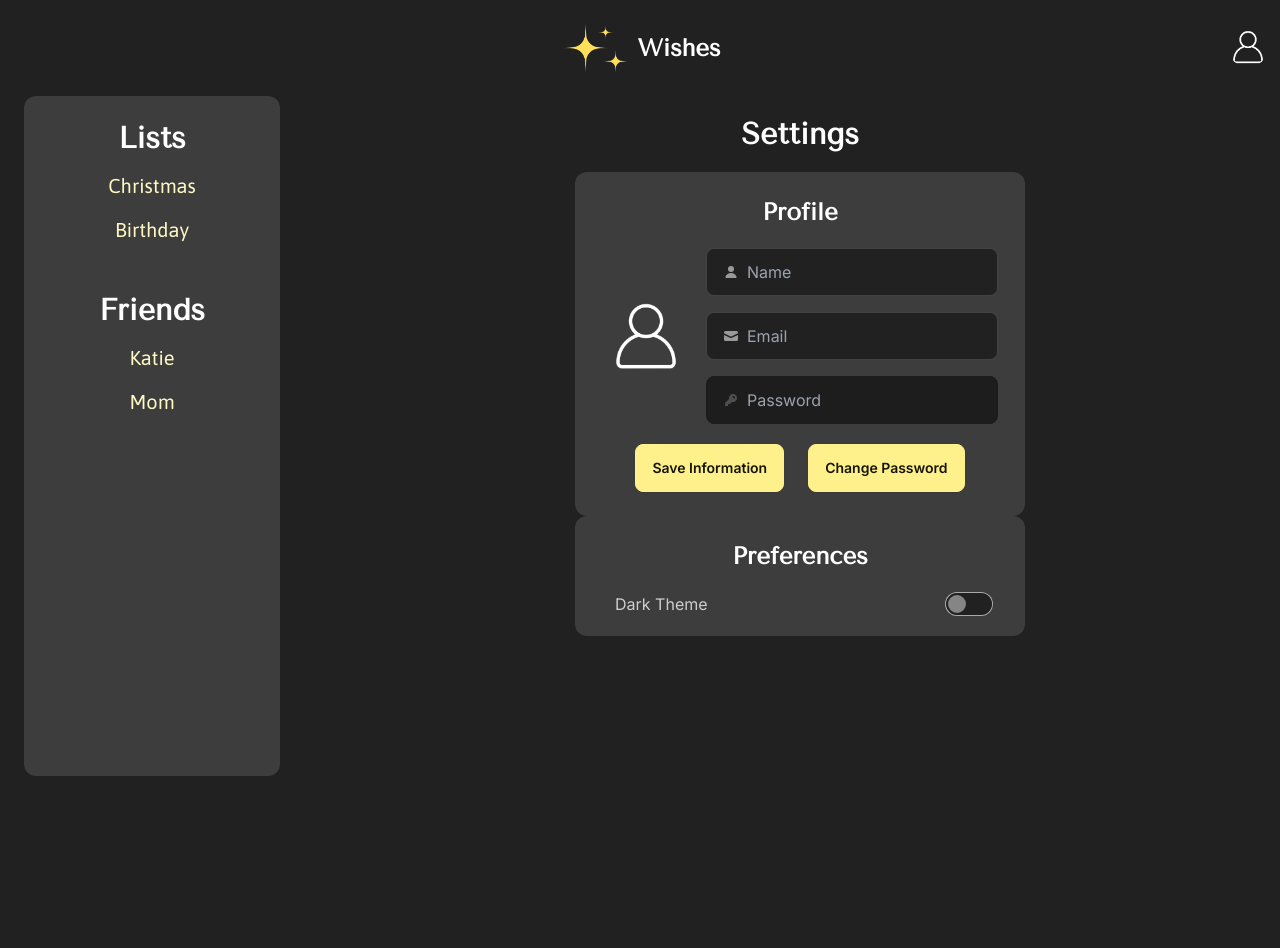
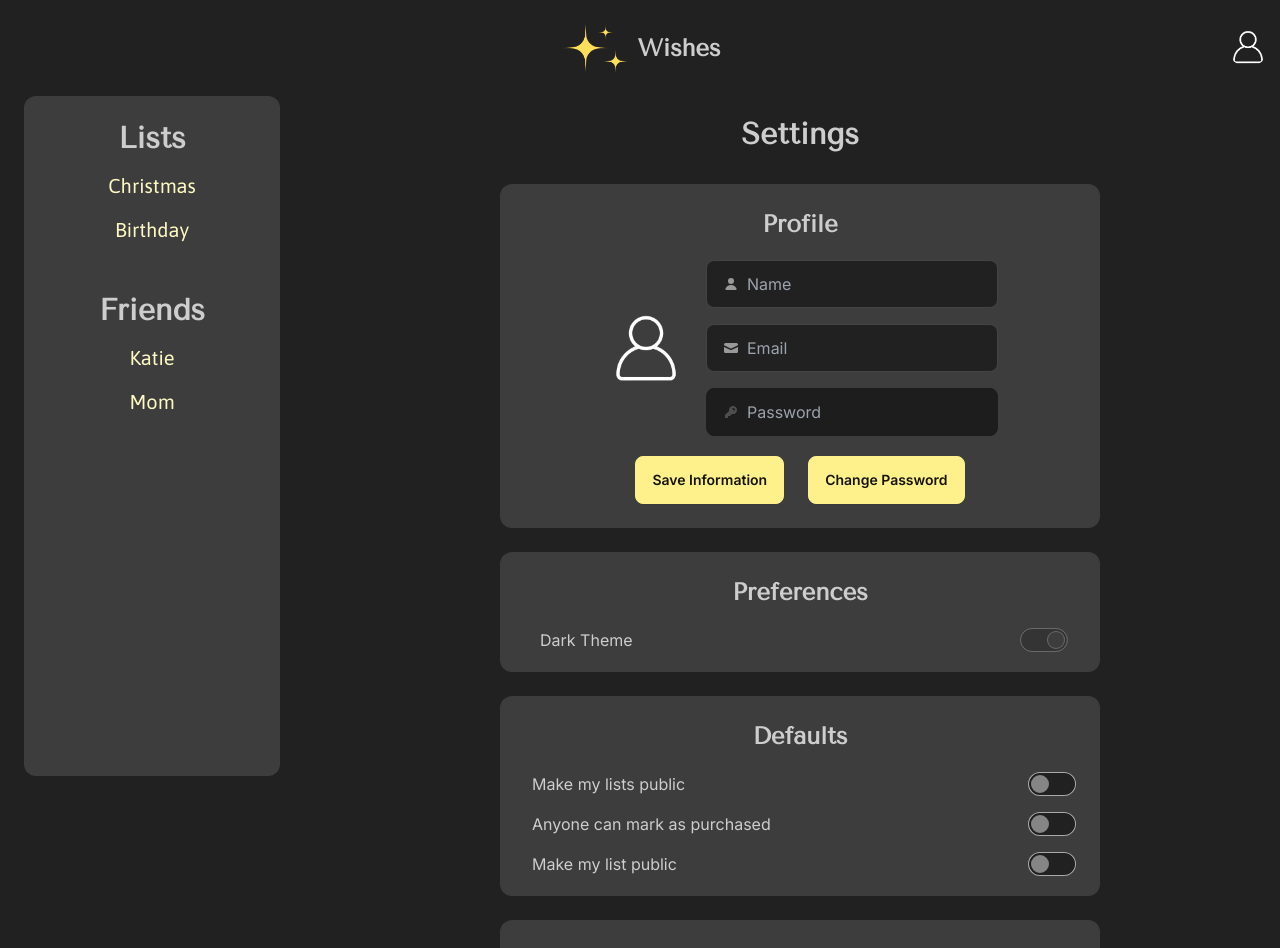
Before and after one commit to SquishyMona/Wishes, a Next.js app: page /settings in a window 1280 px wide. Shown: the top 948 px of the page. Before the commit the page ends 896 px from the top, so only its background shows below. Built offline with nearby package versions, Linux system fonts and the light colour scheme; no server answers.

Commit message:
working on auth

```diff
--- a/package.json
+++ b/package.json
@@ -10,6 +10,8 @@
   },
   "dependencies": {
     "daisyui": "^4.7.2",
+    "firebase": "^10.8.1",
+    "firebase-tools": "^13.4.0",
     "next": "14.1.1",
     "react": "^18",
     "react-dom": "^18",
--- a/src/app/globals.css
+++ b/src/app/globals.css
@@ -4,7 +4,6 @@
 
 h1 {
   font-family: var(--font-tenor-sans);
-  color: white;
 }
 
 a {
--- a/src/app/layout.tsx
+++ b/src/app/layout.tsx
@@ -3,6 +3,7 @@ import { Inter, Tenor_Sans, Asap } from "next/font/google";
 import "./globals.css";
 import Navigation from "@/components/Navigation";
 import { AllLists } from "@/components/Lists";
+import { AuthContextProvider } from "@/context/AuthContext";
 
 const inter = Inter({ subsets: ["latin"] });
 export const tenor_sans = Tenor_Sans({ subsets: ["latin"], weight: '400', variable: '--font-tenor-sans'});
@@ -21,6 +22,7 @@ export default function RootLayout({
   return (
     <html lang="en" id="htmlroot" data-theme="mydarktheme">
       <body className={`${inter.className} ${tenor_sans.variable} ${asap.variable}`}>
+        <AuthContextProvider>
           <Navigation />
           <div className="h-[80vh]">
             <div className="drawer md:auto-cols-[25%_auto] md:drawer-open h-full max-w-[1280px] mx-auto">
@@ -36,6 +38,7 @@ export default function RootLayout({
               </div>
             </div>
           </div>
+        </AuthContextProvider>
       </body>
     </html>
   );
--- a/src/app/settings/page.tsx
+++ b/src/app/settings/page.tsx
@@ -4,11 +4,16 @@ import Image from "next/image";
 import Link from "next/link";
 
 export default function Settings() {
+    const setTheme = (e: HTMLInputElement) => {
+        const root = document.getElementById('htmlroot');
+        root?.setAttribute('data-theme', e.checked ? 'mydarktheme' : 'mylighttheme');
+    }
+
     return (
-        <div className="flex flex-col items-center">
+        <div className="flex flex-col items-center mx-5">
             <h1 className="text-center text-3xl font-bold my-5">Settings</h1>
-            <div className="flex flex-col items-center bg-primary h-full mx-5 max-md:my-3 rounded-xl text-center p-3 min-w-[450px]">
-                <h1 className="text-2xl text-white my-3 font-bold">Profile</h1>
+            <div className="flex flex-col items-center bg-primary h-full mx-5 my-3 rounded-xl text-center p-3 w-4/5 max-w-[600px] min-w-[325px]">
+                <h1 className="text-2xl my-3 font-bold">Profile</h1>
                 <div className="flex flex-col sm:flex-row items-center">
                     <Image src="/accplaceholderdark.png" alt="Account" width={80} height={80} className="m-3" />
                     <div className="flex flex-col">
@@ -31,11 +36,44 @@ export default function Settings() {
                     <button className="btn btn-secondary m-3">Change Password</button>
                 </div>
             </div>
-            <div className="flex flex-col bg-primary h-full mx-5 max-md:my-3 rounded-xl text-center p-3 min-w-[450px]">
-                <h1 className="text-2xl text-white my-3 font-bold">Preferences</h1>
-                <div className="flex flex-col sm:flex-row items-center mx-5">
+            <div className="flex flex-col bg-primary h-full mx-5 my-3 rounded-xl text-center p-3 w-4/5 max-w-[600px] min-w-[325px]">
+                <h1 className="text-2xl my-3 font-bold">Preferences</h1>
+                <div className="flex flex-row items-center mx-5">
                     <label className="flex items-center gap-2 m-2">Dark Theme</label>
-                    <input type="checkbox" className="toggle toggle-secondary ml-auto" data-toggle-theme="mythemedark, mythemelight"/>
+                    <div className="tooltip flex ml-auto" data-tip="Coming Soon!">
+                        <input
+                            type="checkbox"
+                            className="toggle toggle-secondary"
+                            onClick={(e) => setTheme(e.currentTarget)}
+                            checked disabled/>
+                    </div>
+                </div>
+            </div>
+            <div className="flex flex-col bg-primary h-full mx-5 my-3 rounded-xl text-center p-3 w-4/5 max-w-[600px] min-w-[325px]">
+                <h1 className="text-2xl my-3 font-bold">Defaults</h1>
+                <div className="flex flex-row items-center mx-3">
+                    <label className="flex items-center gap-2 m-2 text-start">Make my lists public</label>
+                    <input
+                        type="checkbox"
+                        className="toggle toggle-secondary ml-auto" />
+                </div>
+                <div className="flex flex-row items-center mx-3">
+                    <label className="flex items-center gap-2 m-2 text-start">Anyone can mark as purchased</label>
+                    <input
+                        type="checkbox"
+                        className="toggle toggle-secondary ml-auto" />
+                </div>
+                <div className="flex flex-row items-center mx-3">
+                    <label className="flex items-center gap-2 m-2 text-start">Make my list public</label>
+                    <input
+                        type="checkbox"
+                        className="toggle toggle-secondary ml-auto" />
+                </div>
+            </div>
+            <div className="flex flex-col bg-primary h-full mx-5 my-3 rounded-xl text-center p-3 w-4/5 max-w-[600px] min-w-[325px]">
+                <h1 className="text-2xl my-3 font-bold">Account Actions</h1>
+                <div className="flex flex-col items-center">
+                    <button className="btn btn-error m-3">Delete Account</button>
                 </div>
             </div>
         </div>
--- a/src/components/Lists.tsx
+++ b/src/components/Lists.tsx
@@ -12,14 +12,14 @@ export function AllLists() {
     return (
         <div className="w-2/3 mx-3 md:flex flex-col bg-primary h-[95vh] md:h-[85vh] max-md:my-5 md:w-[80%] rounded-xl text-center p-3">
             <div className="flex flex-col mb-5">
-                <h1 className="text-3xl text-white mt-3 font-bold">Lists</h1>
+                <h1 className="text-3xl mt-3 font-bold">Lists</h1>
                 <div className="menu items-center">
                     <li><a href="/?list=Christmas" className="join-item text-accent ">Christmas</a></li>
                     <li><a href="/?list=Birthday" className="join-item text-accent">Birthday</a></li>
                 </div>
             </div>
             <div>
-                <h1 className="text-3xl text-white mt-3 font-bold">Friends</h1>
+                <h1 className="text-3xl mt-3 font-bold">Friends</h1>
                 <div className="menu items-center">
                     <li><a href="/?list=Christmas" className="join-item text-accent">Katie</a></li>
                     <li><a href="/?list=Birthday" className="join-item text-accent">Mom</a></li>
--- a/src/components/Navigation.tsx
+++ b/src/components/Navigation.tsx
@@ -2,15 +2,22 @@
 
 import Image from "next/image";
 import Link from "next/link";
+import { getAuth } from "firebase/auth";
+import { signOut } from "@/lib/firebase/auth";
+import { app } from "@/lib/firebase/config";
+import { useRouter } from "next/navigation";
+import SignInForm from "@/components/auth/SignInForm";
 
 export default function Navigation() {
+  const router = useRouter();
+  const auth = getAuth(app);
   const openDrawer = () => {
     const checkbox: HTMLInputElement | null = document.getElementById('wishes-drawer-toggle') as HTMLInputElement;
     checkbox?.checked ? checkbox.checked = false : checkbox.checked = true;
   }
 
   return (
-    <nav className="navbar bg-base-100">
+    <nav className="navbar bg-base-100 sticky top-0 z-10">
       <div className="navbar-start">
           <button onClick={openDrawer} tabIndex={0} role="button" className="btn btn-ghost btn-circle md:hidden">
             <svg xmlns="http://www.w3.org/2000/svg" className="h-5 w-5" fill="none" viewBox="0 0 24 24" stroke="currentColor"><path strokeLinecap="round" strokeLinejoin="round" strokeWidth="2" d="M4 6h16M4 12h16M4 18h7" /></svg>
@@ -30,11 +37,19 @@ export default function Navigation() {
             </div>
           </div>
           <ul tabIndex={0} className="mt-3 z-[1] p-2 shadow menu menu-sm dropdown-content bg-base-100 rounded-box w-52">
-            <li><Link className="text-lg" href="/settings">Settings</Link></li>
-            <li><Link className="text-lg" href="/logout">Log Out</Link></li>
+            {
+              auth.currentUser ?
+              <>
+                <li><Link className="text-lg" href="/settings">Settings</Link></li>
+                <li><button className="text-lg" onClick={() => signOut().then(() => router.push("/"))}>Log Out</button></li>
+              </> :
+              <>
+                <li><button className="text-lg" onClick={() => (document.getElementById("signInModal") as HTMLDialogElement)?.showModal()}>Sign In</button></li>              </>
+            }
           </ul>
         </div>
       </div>
+      <SignInForm />
     </nav>
   );
 }
--- /dev/null
+++ b/src/components/auth/SignInForm.tsx
@@ -0,0 +1,53 @@
+"use client";
+
+import Link from "next/link";
+import Image from "next/image";
+import { useRouter } from "next/navigation";
+import { useState } from "react";
+import { emailSignIn, googleSignIn } from "@/lib/firebase/auth";
+
+export default function SignInForm() {
+    const [email, setEmail] = useState('');
+    const [password, setPassword] = useState('');
+    const router = useRouter();
+
+    const handleForm = async (e: React.FormEvent<HTMLFormElement>) => {
+        e.preventDefault();
+        try {
+            await emailSignIn(email, password);
+        }
+        catch (error) {
+            console.error(error);
+        }
+        return router.push('/');
+    }
+
+    return (
+        <dialog id="signInModal" className="modal">
+        <div className="modal-box">
+            <h1 className="font-bold text-xl text-center">Sign In</h1>
+            <p className="text-center m-2">Don&apos;t have an account? Create one here!</p>
+            <form onSubmit={handleForm} method="dialog" className="flex flex-col">
+                <label className="input input-bordered flex items-center gap-2 my-2">
+                    <svg xmlns="http://www.w3.org/2000/svg" viewBox="0 0 16 16" fill="currentColor" className="w-4 h-4 opacity-70"><path d="M2.5 3A1.5 1.5 0 0 0 1 4.5v.793c.026.009.051.02.076.032L7.674 8.51c.206.1.446.1.652 0l6.598-3.185A.755.755 0 0 1 15 5.293V4.5A1.5 1.5 0 0 0 13.5 3h-11Z" /><path d="M15 6.954 8.978 9.86a2.25 2.25 0 0 1-1.956 0L1 6.954V11.5A1.5 1.5 0 0 0 2.5 13h11a1.5 1.5 0 0 0 1.5-1.5V6.954Z" /></svg>
+                    <input onChange={(e) => setEmail(e.target.value)} type="text" className="grow" placeholder="Email" />
+                </label>
+                <label className="input input-bordered flex items-center gap-2 my-2">
+                    <svg xmlns="http://www.w3.org/2000/svg" viewBox="0 0 16 16" fill="currentColor" className="w-4 h-4 opacity-70"><path fillRule="evenodd" d="M14 6a4 4 0 0 1-4.899 3.899l-1.955 1.955a.5.5 0 0 1-.353.146H5v1.5a.5.5 0 0 1-.5.5h-2a.5.5 0 0 1-.5-.5v-2.293a.5.5 0 0 1 .146-.353l3.955-3.955A4 4 0 1 1 14 6Zm-4-2a.75.75 0 0 0 0 1.5.5.5 0 0 1 .5.5.75.75 0 0 0 1.5 0 2 2 0 0 0-2-2Z" clipRule="evenodd" /></svg>
+                    <input onChange={(e) => setPassword(e.target.value)} type="password" className="grow" placeholder="Password" />
+                </label>
+                <button type="submit" className="btn btn-secondary m-3">Sign In</button>
+                <button onClick={googleSignIn} type="button" className="btn bg-white text-black m-3">
+                    <Image src="/google.png" alt="Google Logo" width={20} height={20} />
+                    <p>Sign In with Google</p>
+                </button>
+            </form>
+            <div className="modal-action">
+            <form method="dialog">
+                <button className="btn">Close</button>
+            </form>
+            </div>
+        </div>
+        </dialog>
+    )
+}
--- /dev/null
+++ b/src/context/AuthContext.tsx
@@ -0,0 +1,39 @@
+"use client";
+
+import React from 'react';
+import { onAuthStateChanged, getAuth } from 'firebase/auth';
+import { app } from '@/lib/firebase/config';
+
+const auth = getAuth(app);
+
+export const AuthContext = React.createContext({});
+
+export const useAuthContext = () => React.useContext(AuthContext);
+
+export const AuthContextProvider = ({
+    children,
+}: {
+    children: React.ReactNode;
+}) => {
+    const [user, setUser] = React.useState(null);
+    const [loading, setLoading] = React.useState(true);
+
+    React.useEffect(() => {
+        const unsubscribe = onAuthStateChanged(auth, (user) => {
+            if (user) {
+                setUser(user);
+            } else {
+                setUser(null);
+            }
+            setLoading(false);
+        });
+
+        return () => unsubscribe();
+    }, []);
+
+    return (
+        <AuthContext.Provider value={{ user }}>
+            {loading ? <div>Loading...</div> : children}
+        </AuthContext.Provider>
+    );
+};
--- /dev/null
+++ b/src/lib/firebase/auth.js
@@ -0,0 +1,35 @@
+import { signInWithEmailAndPassword, GoogleAuthProvider, signInWithPopup } from "firebase/auth";
+import { getAuth } from "firebase/auth";
+import { app } from "./config";
+
+const auth = getAuth(app);
+
+export function onAuthStateChanged(cb) {
+    return _onAuthStateChanged(auth, cb);
+}
+
+export async function googleSignIn() {
+    const provider = new GoogleAuthProvider();
+
+    try {
+            await signInWithPopup(auth, provider);
+    } catch (error) {
+            console.error("Error signing in with Google", error);
+    }
+}
+
+export async function emailSignIn(email, password) {
+    try {
+            return signInWithEmailAndPassword(auth, email, password);
+    } catch (error) {
+            console.error("Error signing in with email and password", error);
+    }
+}
+
+export async function signOut() {
+    try {
+            return auth.signOut();
+    } catch (error) {
+            console.error("Error signing out with Google", error);
+    }
+}
--- /dev/null
+++ b/src/lib/firebase/config.js
@@ -0,0 +1,18 @@
+// Import the functions you need from the SDKs you need
+import { initializeApp } from "firebase/app";
+// TODO: Add SDKs for Firebase products that you want to use
+// https://firebase.google.com/docs/web/setup#available-libraries
+
+// Your web app's Firebase configuration
+// For Firebase JS SDK v7.20.0 and later, measurementId is optional
+const firebaseConfig = {
+  apiKey: process.env.NEXT_PUBLIC_FIREBASE_API_KEY,
+  authDomain: process.env.NEXT_PUBLIC_FIREBASE_AUTH_DOMAIN,
+  projectId: process.env.NEXT_PUBLIC_FIREBASE_PROJECT_ID,
+  storageBucket: process.env.NEXT_PUBLIC_FIREBASE_STORAGE_BUCKET,
+  messagingSenderId: process.env.NEXT_PUBLIC_FIREBASE_MESSAGING_SENDER_ID,
+  appId: process.env.NEXT_PUBLIC_FIREBASE_APP_ID
+};
+
+// Initialize Firebase
+export const app = initializeApp(firebaseConfig);
--- a/tailwind.config.ts
+++ b/tailwind.config.ts
@@ -27,7 +27,7 @@ const config: Config = {
           "secondary": "#eab308",
           "accent": "#ca8a04",
           "neutral": "#44403c",
-          "base-100": "#f5f5f4",
+          "base-100": "#fef3c7",
           "info": "#60a5fa",
           "success": "#4ade80",
           "warning": "#f59e0b",
```
Also changed, not shown: public/google.png (added), 1 other file (tests, documents, lock files or other folders). Lines whose indentation alone changed are shown as unchanged.
